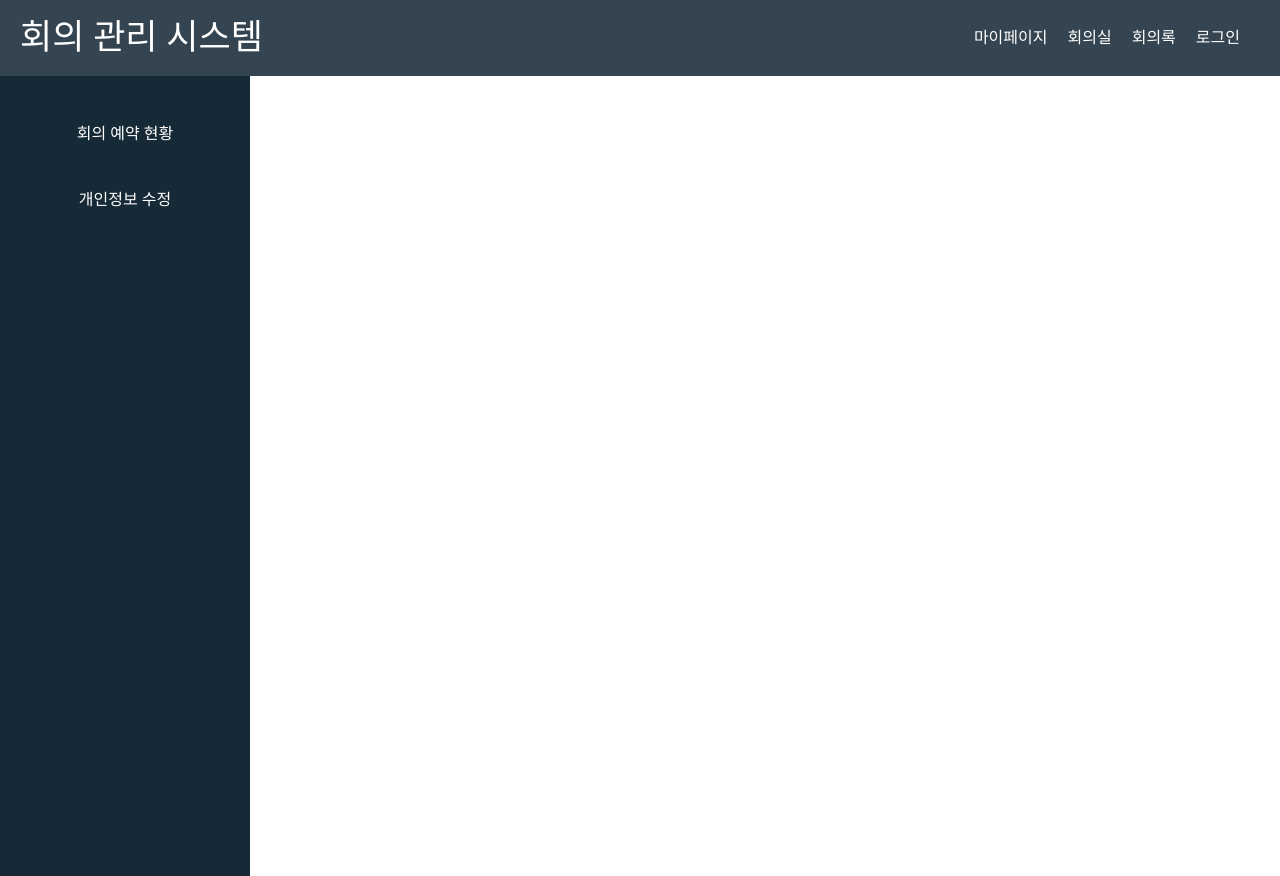
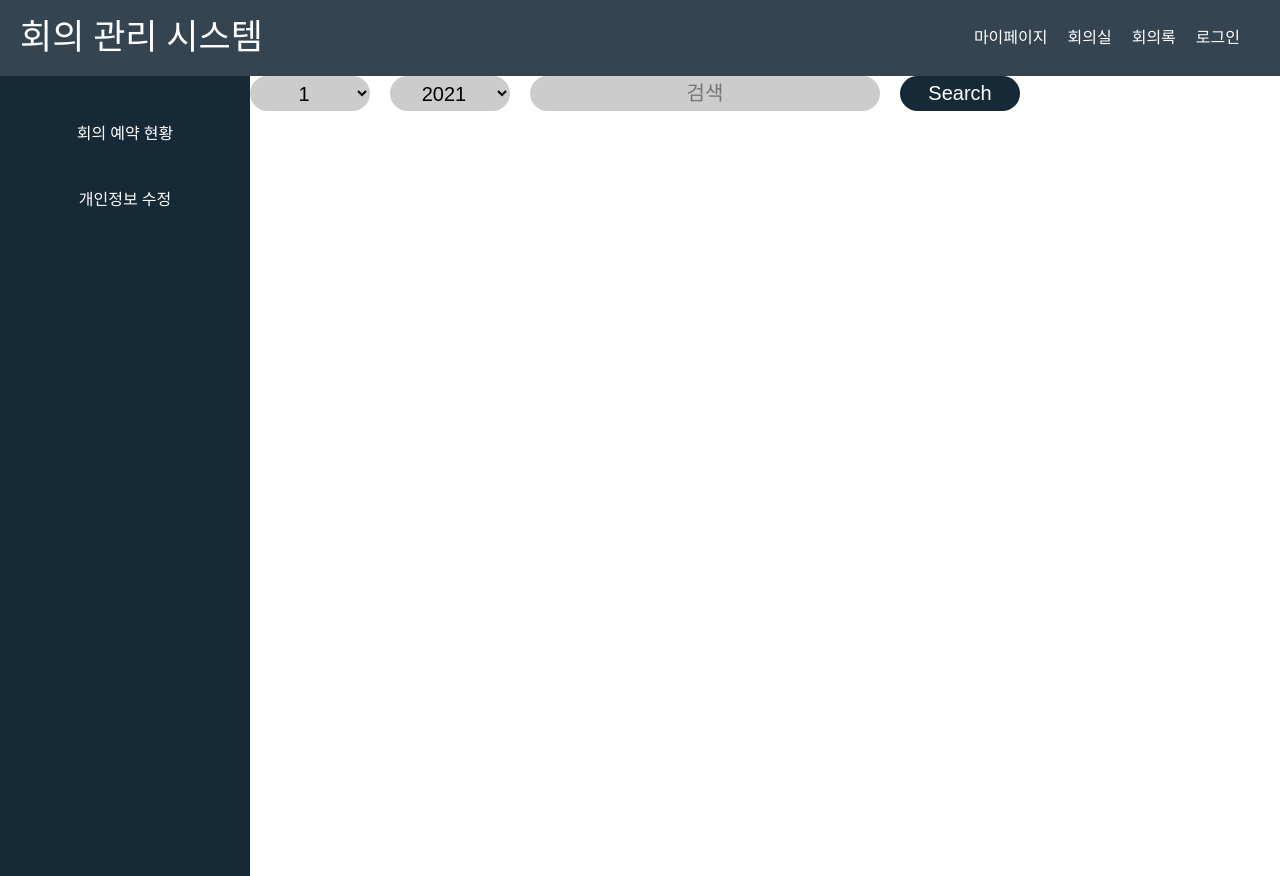
Before and after one commit to hjang212/mypage, a React (Create React App) app: page / in a window 1280 px wide. Built offline with nearby package versions, Linux system fonts and the light colour scheme.

Commit message:
fifth commit w SearchArea

```diff
--- a/src/App.js
+++ b/src/App.js
@@ -1,12 +1,14 @@
 import GlobalStyle from "./components/GlobalStyles";
 import Header from "./components/Header";
 import SideBar from "./components/SideBar";
+import SearchArea from "./components/SearchArea";
 function App() {
   return (
     <>
       <GlobalStyle />
       <Header />
       <SideBar />
+      <SearchArea />
     </>
   );
 }
--- /dev/null
+++ b/src/components/SearchArea.js
@@ -0,0 +1,78 @@
+import styled from "styled-components";
+const MainContainer = styled.div`
+  display: flex;
+  margin-left: 250px;
+`;
+const SecondWrapper = styled.div`
+  display: flex;
+`;
+const SelectBox = styled.select`
+  border-radius: 20px;
+  border: none;
+  text-align: center;
+  background-color: #ccc;
+  font-size: 20px;
+  height: 35px;
+  margin-right: 20px;
+  width: 120px;
+`;
+const SearchBox = styled.input`
+  border: none;
+  border-radius: 25px;
+  text-align: center;
+  background-color: #ccc;
+  font-size: 20px;
+  height: 35px;
+  margin-right: 20px;
+  width: 350px;
+`;
+const SearchBtn = styled.button`
+  border-radius: 20px;
+  border: none;
+  background-color: #162936;
+  font-weight: lighter;
+  font-size: 20px;
+  height: 35px;
+  width: 120px;
+  color: #fff;
+`;
+const SearchArea = () => {
+  return (
+    <>
+      <MainContainer>
+        <SecondWrapper>
+          <SelectBox name="date">
+            <option value="1" selected="selected">
+              1
+            </option>
+            <option value="2">2</option>
+            <option value="3">3</option>
+            <option value="4">4</option>
+            <option value="5">5</option>
+            <option value="6">6</option>
+            <option value="7">7</option>
+            <option value="8">8</option>
+            <option value="9">9</option>
+            <option value="10">10</option>
+            <option value="11">11</option>
+            <option value="12">12</option>
+            <option value="13">13</option>
+            <option value="14">14</option>
+          </SelectBox>
+          <SelectBox name="year">
+            <option value="2021" selected="selected">
+              2021
+            </option>
+            <option value="2022">2022</option>
+          </SelectBox>
+          <form>
+            <SearchBox placeholder="검색" active></SearchBox>
+            <SearchBtn>Search</SearchBtn>
+          </form>
+        </SecondWrapper>
+      </MainContainer>
+    </>
+  );
+};
+
+export default SearchArea;
```
